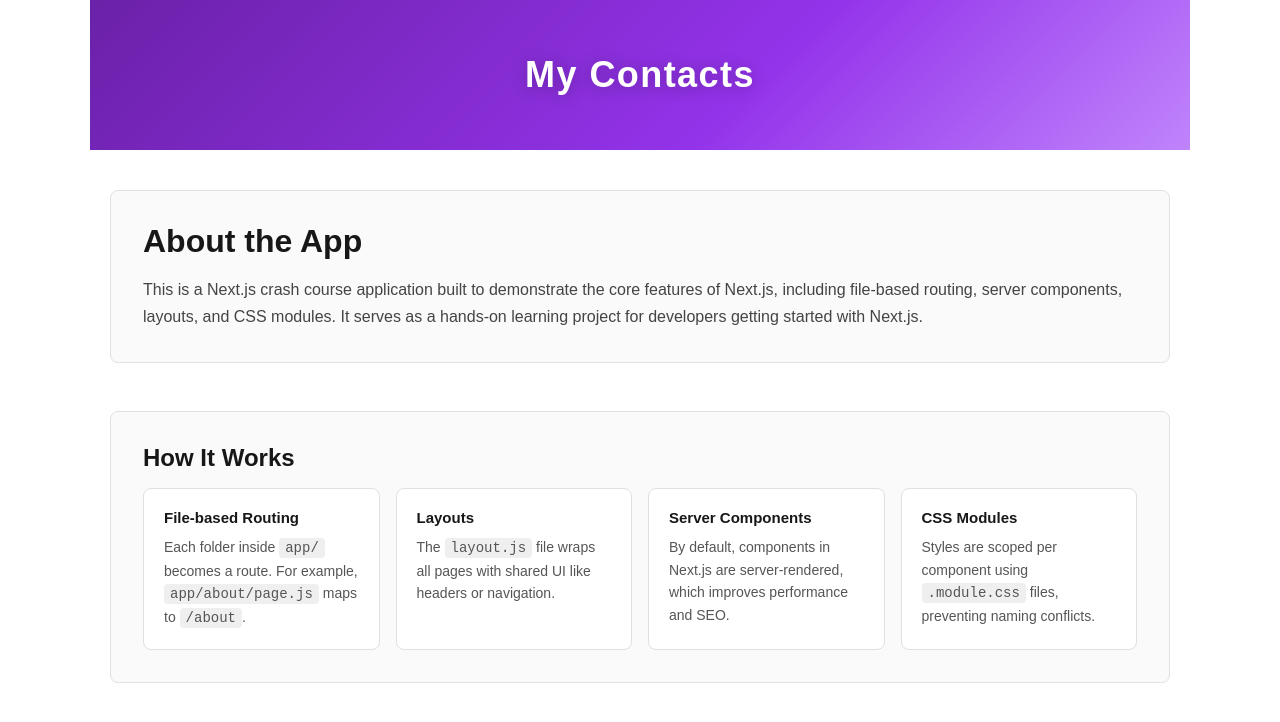
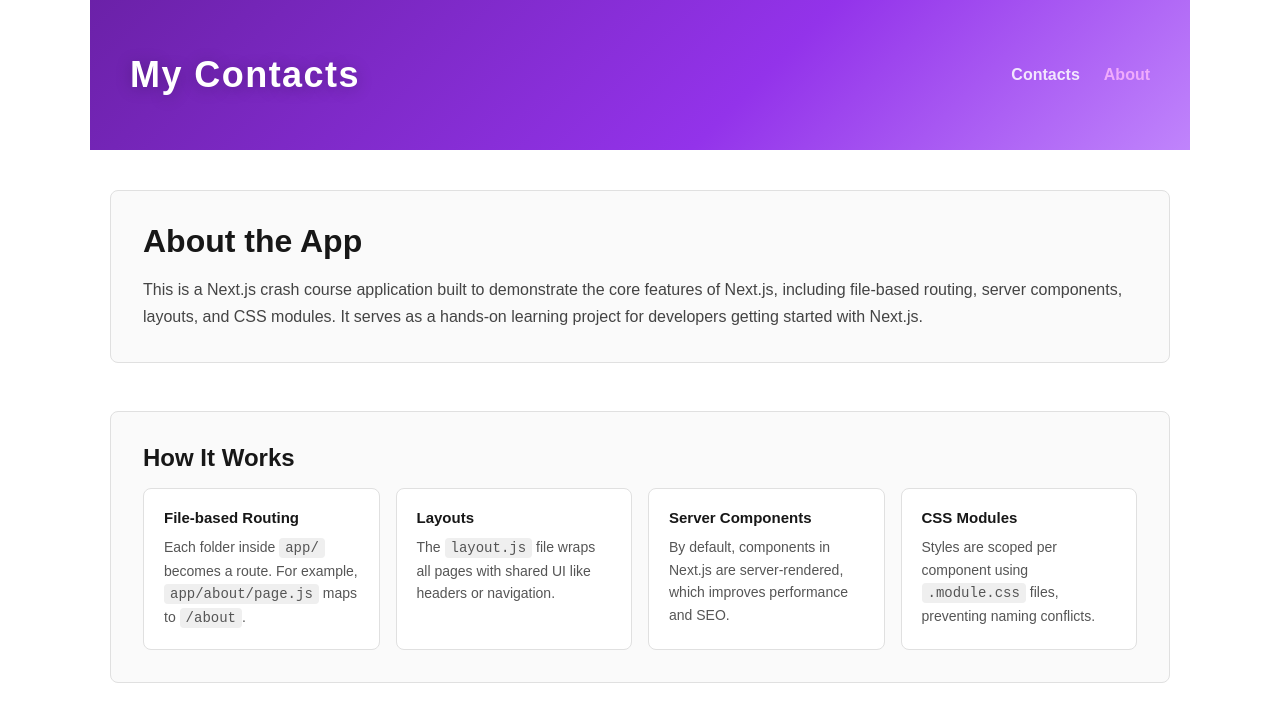
Before and after one commit to karimisdm/next.js-crash-course, a Next.js app: page /about in a window 1280 px wide. Shown: the top 722 px of the page. Built offline with nearby package versions, Linux system fonts and the light colour scheme.

Commit message:
added Navbar.js and used usePathname hook for navbar links

```diff
--- /dev/null
+++ b/app/NavBar.js
@@ -0,0 +1,32 @@
+"use client";
+
+import Link from "next/link";
+import { usePathname } from "next/navigation";
+import style from "./layout.module.css";
+
+export default function NavBar() {
+  const pathname = usePathname();
+
+  return (
+    <nav>
+      <ul>
+        <li>
+          <Link
+            href="/contact"
+            className={pathname === "/contact" ? style.activeLink : ""}
+          >
+            Contacts
+          </Link>
+        </li>
+        <li>
+          <Link
+            href="/about"
+            className={pathname === "/about" ? style.activeLink : ""}
+          >
+            About
+          </Link>
+        </li>
+      </ul>
+    </nav>
+  );
+}
--- a/app/layout.js
+++ b/app/layout.js
@@ -1,5 +1,6 @@
 import "./globals.css";
 import style from "./layout.module.css";
+import NavBar from "./NavBar";
 
 export default function RootLayout({ children }) {
   return (
@@ -8,6 +9,7 @@ export default function RootLayout({ children }) {
         <div className={style.Layout}>
           <header className={style.Header}>
             <h1 className={style.Logo}>My Contacts</h1>
+            <NavBar />
           </header>
           {children}
         </div>
--- a/app/layout.module.css
+++ b/app/layout.module.css
@@ -12,8 +12,10 @@
   background: linear-gradient(135deg, #6b21a8 0%, #9333ea 60%, #c084fc 100%);
   display: flex;
   align-items: center;
-  justify-content: center;
+  justify-content: space-between;
+  padding: 0 40px;
   flex-shrink: 0;
+  box-sizing: border-box;
 }
 
 .Logo {
@@ -25,13 +27,51 @@
   margin: 0;
 }
 
+.Header nav ul {
+  display: flex;
+  align-items: center;
+  gap: 24px;
+  list-style: none;
+  margin: 0;
+  padding: 0;
+}
+
+.Header nav ul li a {
+  color: #ffffff;
+  font-size: 16px;
+  font-weight: 600;
+  text-decoration: none;
+  opacity: 0.85;
+  transition: opacity 0.15s;
+}
+
+.Header nav ul li a:hover {
+  opacity: 1;
+}
+
+.activeLink {
+  opacity: 1 !important;
+  color: #f0abfc !important;
+  text-decoration: underline;
+  text-underline-offset: 4px;
+}
+
 @media (max-width: 600px) {
   .Header {
     height: 100px;
+    padding: 0 20px;
   }
 
   .Logo {
-    font-size: 24px;
+    font-size: 22px;
+  }
+
+  .Header nav ul {
+    gap: 16px;
+  }
+
+  .Header nav ul li a {
+    font-size: 14px;
   }
 }
 
```
